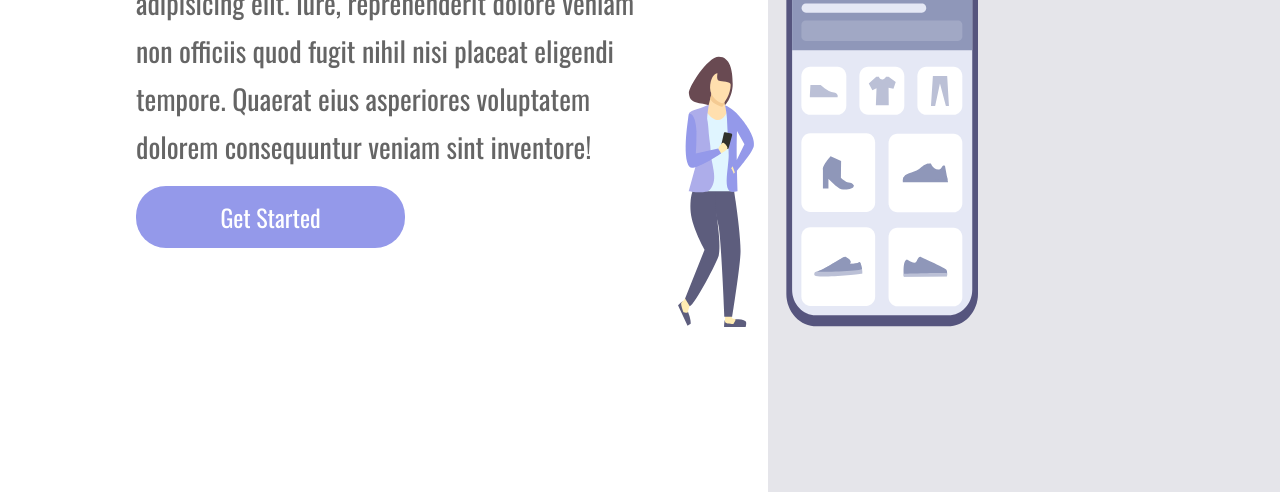
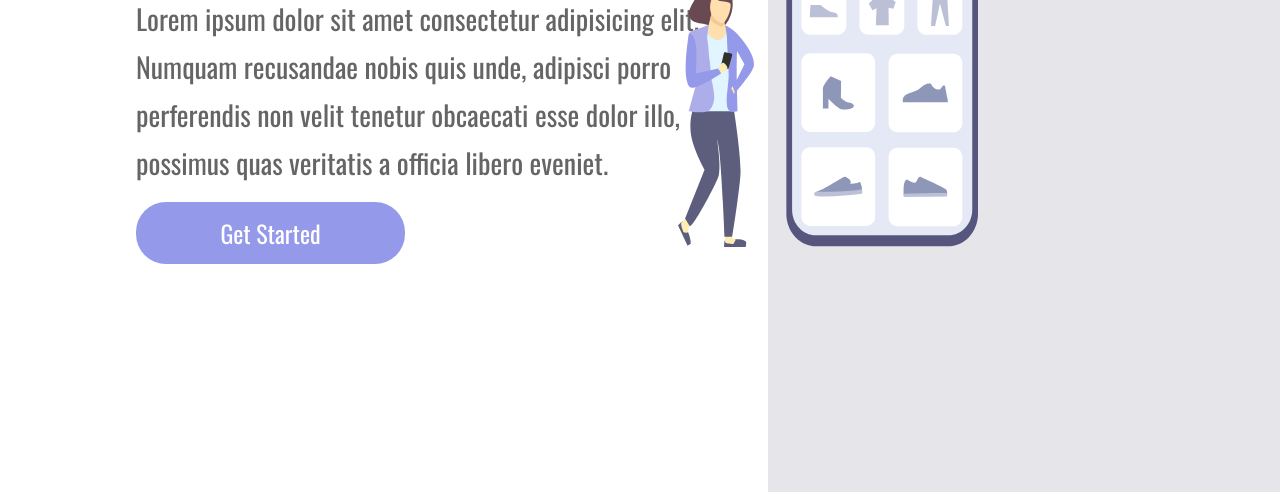
Before and after one commit to ryansantosfernandes/easy-shopping, a plain HTML site: page index.html in a window 1280 px wide. Shown: the part 308-800 px from the top of the page. Drawn offline with nearby package versions, Linux system fonts and the light colour scheme.

Commit message:
mudanças, para deixar mais parecido com o do rodolfo

```diff
--- a/index.html
+++ b/index.html
@@ -15,7 +15,7 @@
     <div class="wrapper">
         <section class="container-left">
             <h1>Easy Shopping Via Mobile</h1>
-            <p>Lorem ipsum dolor sit amet consectetur, adipisicing elit. Iure, reprehenderit dolore veniam non officiis quod fugit nihil nisi placeat eligendi tempore. Quaerat eius asperiores voluptatem dolorem consequuntur veniam sint inventore!</p>
+            <p>Lorem ipsum dolor sit amet consectetur adipisicing elit. Numquam recusandae nobis quis unde, adipisci porro perferendis non velit tenetur obcaecati esse dolor illo, possimus quas veritatis a officia libero eveniet.</p>
             <button>Get Started</button>
         </section>
         <section class="container-right">
--- a/styles.css
+++ b/styles.css
@@ -16,7 +16,7 @@
 .container-left {
     display: inline-block;
     width: 60%;
-    margin-top: 5%;
+    margin-top: 10%;
     padding-left: 136px;
 }
 
@@ -58,7 +58,7 @@ p {
     line-height: 48px;
     opacity: 0.6;
     margin: 15px 0 ;
-    width: 500px;
+    width: 600px;
 
 }
 
@@ -75,7 +75,7 @@ p {
 
 .img {
     position: relative;
-    top: 25%;
+    top: 15%;
     width: 300px;
     right: 90px;
 }
```
